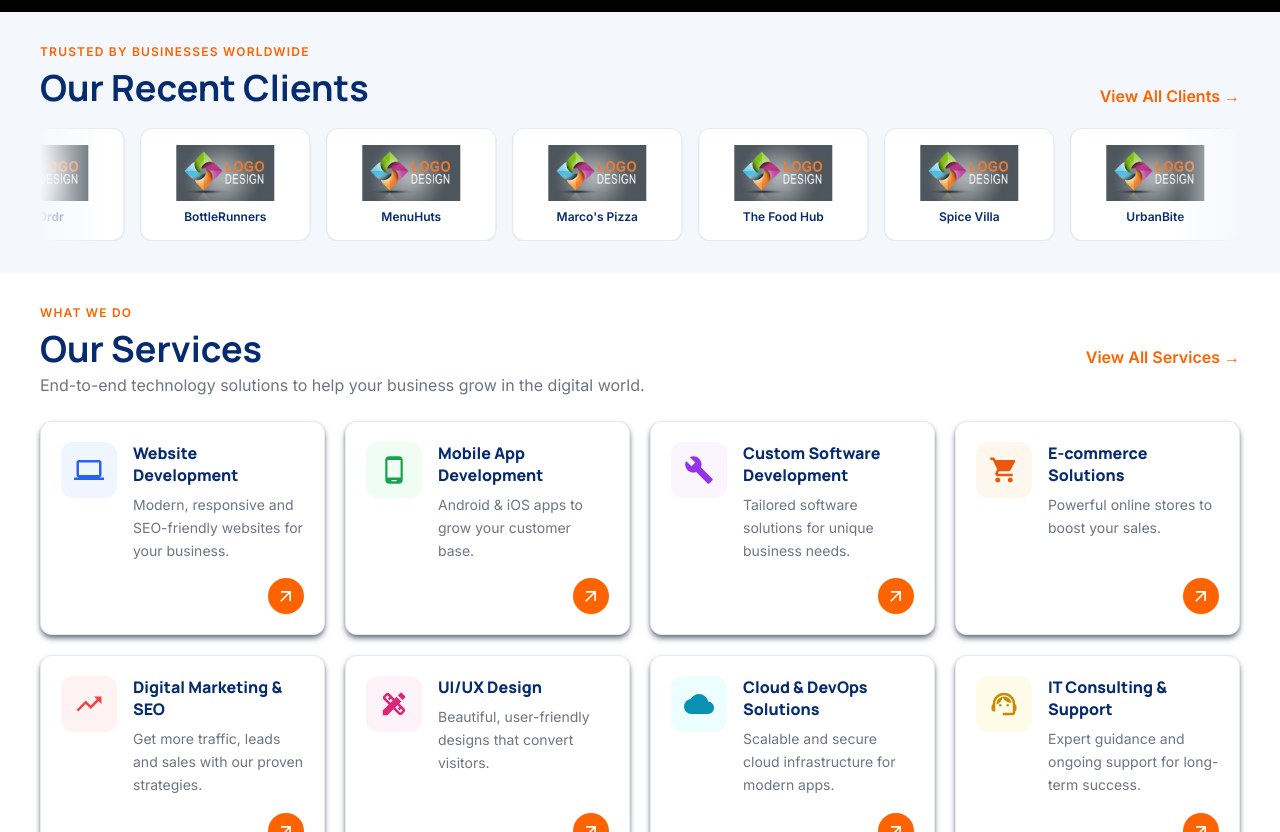
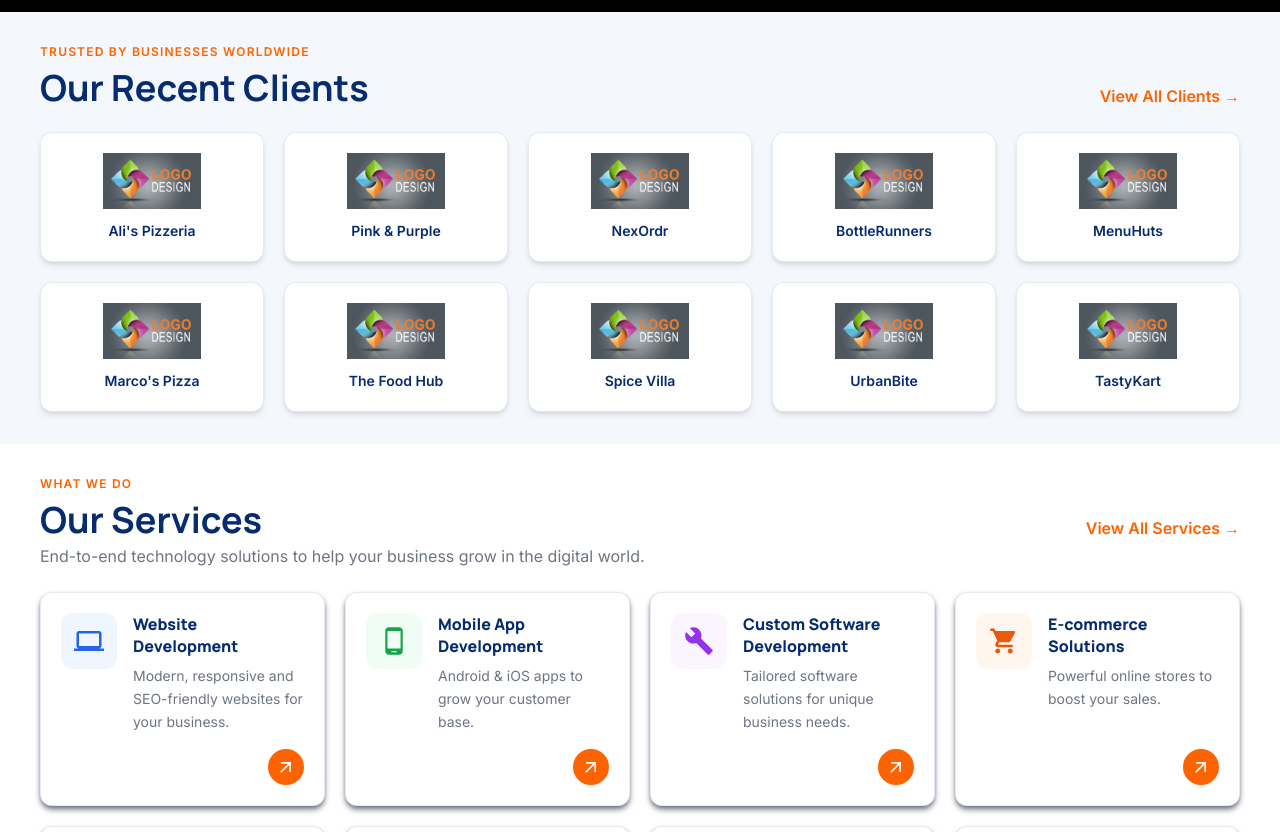
Before and after one commit to acuitysoftware/acuityreact, a React (Vite) app: page / in a window 1280 px wide. Shown: the part 800-1632 px from the top of the page. Built offline with nearby package versions, Linux system fonts and the light colour scheme; grey boxes are pictures that could not be loaded.

Commit message:
client section design change

```diff
--- a/src/components/Header.jsx
+++ b/src/components/Header.jsx
@@ -27,7 +27,7 @@ export default function Header({ menu, company }) {
                 {/* Restored <a> tag */}
                 <a
                   href={m.link}
-                  className="text-xs xl:text-base 2xl:text-lg font-semibold whitespace-nowrap transition-colors hover:text-secondary"
+                  className="text-xs xl:text-base 2xl:text-lg 3xl:text-[1.6rem] font-semibold whitespace-nowrap transition-colors hover:text-secondary"
                   style={{ color: "#F4F8FC" }}
                 >
                   {m.label}
--- a/src/pages/home/components/Clients.jsx
+++ b/src/pages/home/components/Clients.jsx
@@ -23,41 +23,15 @@ const CLIENTS_DATA = {
 // ─── Single logo card ─────────────────────────────────────────────────────────
 function ClientCard({ name, logo }) {
   return (
-    <div className="flex-shrink-0 flex flex-col items-center justify-center gap-2 bg-white border border-primary/10 rounded-xl shadow-sm hover:shadow-md hover:border-secondary/40 transition-all px-5 py-4 w-[150px] sm:w-[170px] cursor-default group">
-      {/* Removed grayscale classes to always show actual colors */}
+    <div className="flex flex-col items-center justify-center gap-2 md:gap-3 bg-white border border-primary/10 rounded-xl shadow-md hover:shadow-lg hover:border-secondary/40 transition-all p-4 md:p-5 3xl:p-7 hover:-translate-y-1 cursor-default group h-full">
       <img
         src={logo}
         alt={name}
-        className="h-14 w-full object-contain"
+        className="h-12 sm:h-14 3xl:h-20 w-full object-contain transition-transform group-hover:scale-105"
       />
-      {/* Removed text-body/60 and group-hover:text-primary to always show primary color */}
-      <span className="text-xs font-semibold text-primary text-center leading-tight">
+      <span className="text-xs sm:text-sm 3xl:text-lg font-semibold text-primary text-center leading-tight">
         {name}
       </span>
-    </div>
-  );
-}
-
-// ─── Marquee track (duplicated for seamless loop) ─────────────────────────────
-function MarqueeRow({ items }) {
-  const doubled = [...items, ...items];
-  return (
-    <div className="relative overflow-hidden">
-      <div className="pointer-events-none absolute inset-y-0 left-0 w-16 z-10 bg-gradient-to-r from-[#F4F8FC] to-transparent" />
-      <div className="pointer-events-none absolute inset-y-0 right-0 w-16 z-10 bg-gradient-to-l from-[#F4F8FC] to-transparent" />
-      <div className="flex gap-4 animate-marquee" style={{ width: "max-content" }}>
-        {doubled.map((client, i) => (
-          <ClientCard key={i} name={client.name} logo={client.logo} />
-        ))}
-      </div>
-      <style>{`
-        @keyframes marquee {
-          0%   { transform: translateX(0); }
-          100% { transform: translateX(-50%); }
-        }
-        .animate-marquee { animation: marquee 28s linear infinite; }
-        .animate-marquee:hover { animation-play-state: paused; }
-      `}</style>
     </div>
   );
 }
@@ -69,19 +43,26 @@ export default function Clients() {
   return (
     <section className="w-full bg-surface px-10 py-8 font-body">
       <div className="w-full">
-        <div className="flex items-end justify-between mb-5">
+        <div className="flex items-end justify-between mb-6">
           <div>
             <Eyebrow>{eyebrow}</Eyebrow>
-            <h2 className="text-3xl md:text-4xl font-heading font-bold text-primary">
+            <h2 className="text-3xl md:text-4xl 3xl:text-5xl font-heading font-bold text-primary">
               {title}
             </h2>
           </div>
-          <a href={viewAllLink} className="hidden sm:inline-flex items-center gap-1 text-base font-semibold text-accent hover:underline whitespace-nowrap">
+          <a href={viewAllLink} className="hidden sm:inline-flex items-center gap-1 text-base 3xl:text-xl font-semibold text-accent hover:underline whitespace-nowrap">
             View All Clients →
           </a>
         </div>
-        <MarqueeRow items={items} />
-        <div className="mt-4 text-center sm:hidden">
+
+        {/* 2 Rows Grid: 2 cols on mobile (5 per row), 5 cols on md+ (2 rows total for 10 items) */}
+        <div className="grid grid-cols-2 sm:grid-cols-3 md:grid-cols-5 gap-4 md:gap-5 3xl:gap-8">
+          {items.map((client, i) => (
+            <ClientCard key={i} name={client.name} logo={client.logo} />
+          ))}
+        </div>
+
+        <div className="mt-6 text-center sm:hidden">
           <a href={viewAllLink} className="text-sm font-semibold text-accent hover:underline">View All Clients →</a>
         </div>
       </div>
--- a/src/pages/home/components/Hero.jsx
+++ b/src/pages/home/components/Hero.jsx
@@ -21,7 +21,7 @@ export default function Hero() {
     >
       <video
         ref={videoRef}
-        src="/assets/videos/Untitled-video.mp4"
+        src="/assets/videos/acuity.mp4"
         autoPlay
         muted
         loop
--- a/tailwind.config.js
+++ b/tailwind.config.js
@@ -3,6 +3,9 @@ export default {
   content: ["./index.html", "./src/**/*.{js,jsx}"],
   theme: {
     extend: {
+      screens: {
+        "3xl": "1920px",
+      },
       colors: {
         primary:    "#062B6E",  // Deep Navy Blue â€” headings, navbar, footer
         secondary:  "#01A9FB",  // Bright Cyan Blue â€” links, secondary buttons
```
Also changed, not shown: 1 other file (tests, documents, lock files or other folders).
